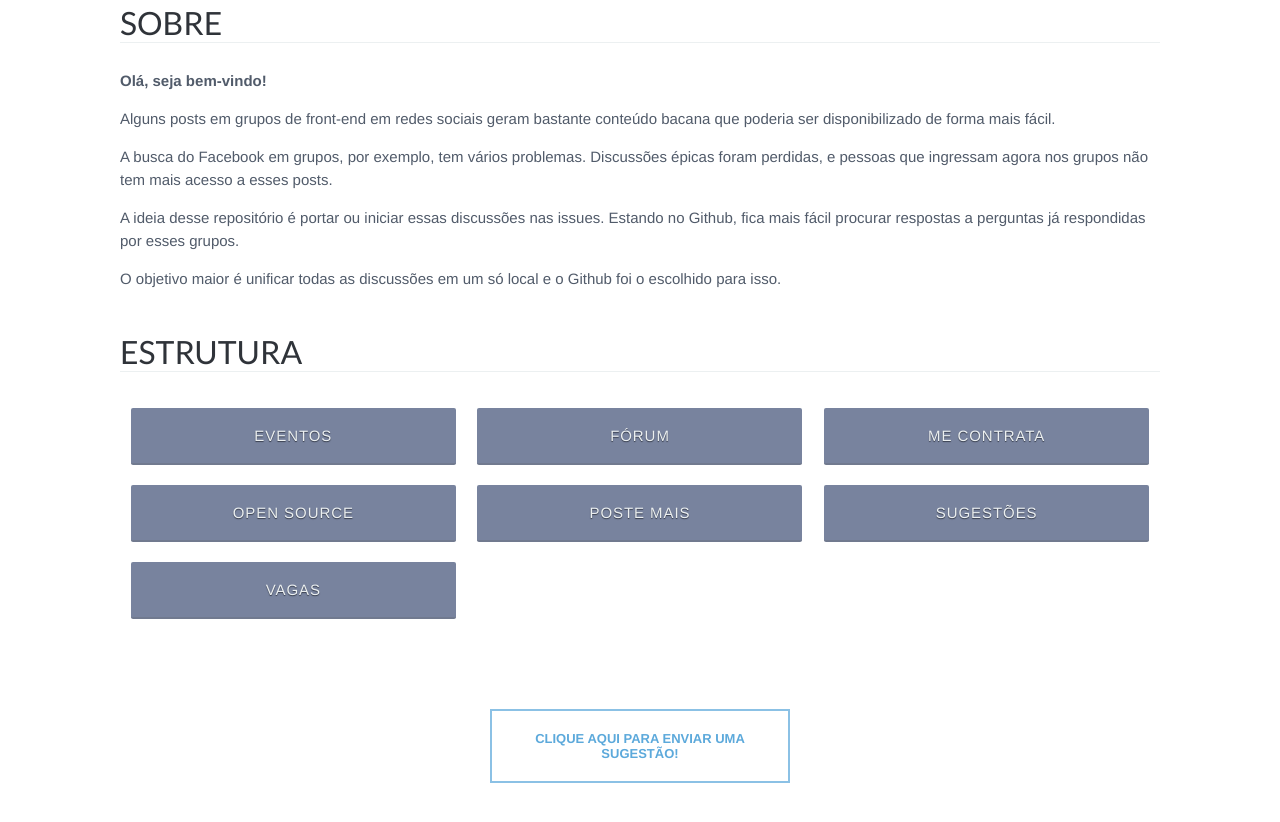
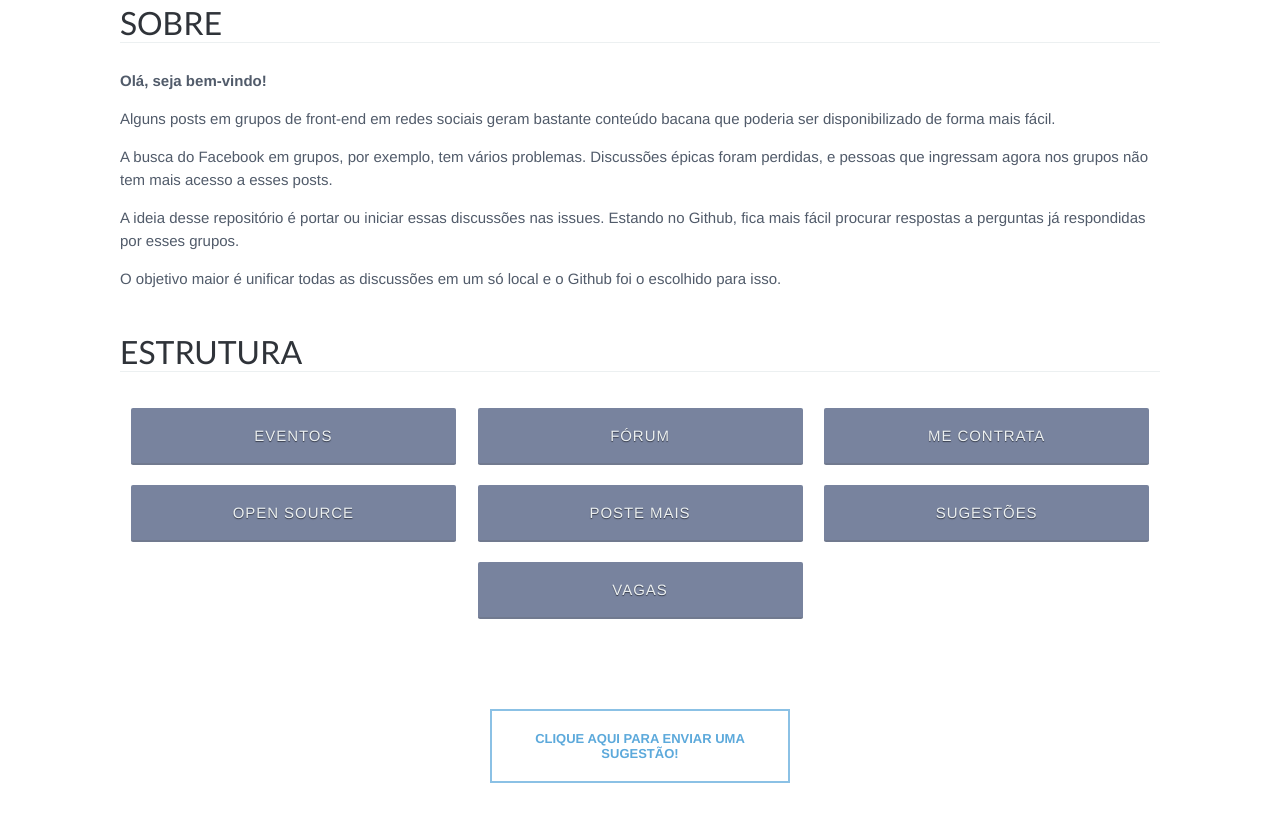
Before and after one commit to frontendbr/frontendbr.github.io, a plain HTML site: page index.html in a window 1280 px wide. Shown: the part 868-1690 px from the top of the page. Drawn offline with Linux system fonts and the light colour scheme.

Commit message:
[Fix] Add display flex and remove display table

```diff
--- a/assets/css/style.css
+++ b/assets/css/style.css
@@ -65,10 +65,10 @@ display block{width:102.08333333333333%;margin:0 -1.0416666666666665%;*width:102
 .footer{margin:20px auto;border-top:1px solid #e3e3e3;}
 .footer p,.footer a{text-align:center;color:#49525f}
 .nav-main{width:100%;display:table;margin:20px auto}
-.nav-structure{width:100%;display:table;margin:20px auto}
-.nav-list{list-style-image:none;list-style-type:none;margin:0;padding:0;}
+.nav-structure{width:100%;margin:20px auto}
+.nav-list{list-style-image:none;list-style-type:none;margin:0;padding:0;display:flex;flex-flow:row wrap;justify-content:center;}
 .nav-list .nav-item{display:inline;float:left;overflow:hidden;width:31.25%;margin:0 1.0416666666666665%;*width:31.25% -correction;*margin:0 1.0416666666666665% -correction;}
-@media screen and (max-width: 767px){.nav-list .nav-item{display:inline;float:left;overflow:hidden;width:97.91666666666666%;margin:0 1.0416666666666665%;*width:97.91666666666666% -correction;*margin:0 1.0416666666666665% -correction}
+@media screen and (max-width: 767px){.nav-list .nav-item{display:inline;overflow:hidden;width:97.91666666666666%;margin:0 1.0416666666666665%;*width:97.91666666666666% -correction;*margin:0 1.0416666666666665% -correction}
 }.nav-list .nav-item .nav-link{display:block;margin:10px auto;text-align:center;text-transform:uppercase;letter-spacing:.0625em;color:#ecf0f1}
 .btn{background:#78839e;color:btn-link;padding:16px 24px;-webkit-border-radius:2px;-moz-border-radius:2px;-ms-border-radius:2px;-o-border-radius:2px;-webkit-border-radius:2px;border-radius:2px;border-bottom:2px solid #717a8f;text-shadow:0 1px 1px #373d4c;}
 @media screen and (max-width: 767px){.btn{display:inline;float:left;overflow:hidden;width:97.91666666666666%;margin:0 1.0416666666666665%;*width:97.91666666666666% -correction;*margin:0 1.0416666666666665% -correction}
```
